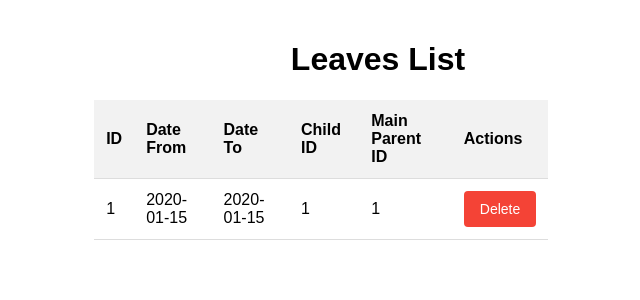
After one commit to jaros2/PDF_Fill, a Flask app: page /leaves in a window 1280 px wide. The commit adds this page. Shown: the top 300 px of the page, without its empty margins (262-902 px from the left). Run offline with Flask 3, Linux system fonts and the light colour scheme; tables that the repository leaves empty hold one stand-in row (values such as "Sample post").

Commit message:
dodatkowa strona do kasowania zwolnien oraz ladniejsza forma do tworzenia zwolnien

```diff
--- a/app/routes.py
+++ b/app/routes.py
@@ -72,6 +72,19 @@ def add_child():
         print(form.errors)  # Print out validation errors
     return render_template('add_child.html', form=form)
 
+@app.route('/leaves')
+def list_leaves():
+    leaves = Leave.query.all()  # Retrieve all leave records from the database
+    return render_template('leaves.html', leaves=leaves)  # Render the template with the leaves data
+
+@app.route('/delete_leave/<int:leave_id>', methods=['POST'])
+def delete_leave(leave_id):
+    leave = Leave.query.get(leave_id)  # Obtain the leave record by ID
+    if leave:
+        db.session.delete(leave)  # Delete the leave record
+        db.session.commit()  # Commit the changes to the database
+    return redirect(url_for('list_leaves'))  # Redirect back to the list of leaves
+
 @app.route('/create_leave', methods=['GET', 'POST'])
 def create_leave():
     form = LeaveForm()
--- /dev/null
+++ b/app/templates/leaves.html
@@ -0,0 +1,87 @@
+<!DOCTYPE html>
+<html lang="en">
+<head>
+    <meta charset="UTF-8">
+    <meta http-equiv="X-UA-Compatible" content="IE=edge">
+    <meta name="viewport" content="width=device-width, initial-scale=1.0">
+    <title>Leaves List</title>
+    <style>
+        body {
+            font-family: Arial, sans-serif;
+            margin: 20px;
+            display: flex;
+            justify-content: center;
+        }
+        h1 {
+            text-align: center;
+        }
+        table {
+            width: 80%;
+            border-collapse: collapse;
+            margin-top: 20px;
+        }
+        th, td {
+            padding: 12px;
+            text-align: left;
+            border-bottom: 1px solid #ddd;
+        }
+        th {
+            background-color: #f2f2f2;
+            font-weight: bold;
+        }
+        tr:hover {
+            background-color: #f5f5f5;
+        }
+        button {
+            background-color: #f44336;
+            color: white;
+            border: none;
+            padding: 10px 16px;
+            text-decoration: none;
+            cursor: pointer;
+            font-size: 14px;
+            border-radius: 4px;
+            transition: background-color 0.3s ease;
+        }
+        button:hover {
+            background-color: #d32f2f;
+        }
+        form {
+            display: inline;
+        }
+    </style>
+</head>
+<body>
+    <div>
+        <h1>Leaves List</h1>
+        <table>
+            <thead>
+                <tr>
+                    <th>ID</th>
+                    <th>Date From</th>
+                    <th>Date To</th>
+                    <th>Child ID</th>
+                    <th>Main Parent ID</th>
+                    <th>Actions</th>
+                </tr>
+            </thead>
+            <tbody>
+                {% for leave in leaves %}
+                <tr>
+                    <td>{{ leave.id }}</td>
+                    <td>{{ leave.date_from }}</td>
+                    <td>{{ leave.date_to }}</td>
+                    <td>{{ leave.child_id }}</td>
+                    <td>{{ leave.main_parent_id }}</td>
+                    <td>
+                        <form action="{{ url_for('delete_leave', leave_id=leave.id) }}" method="post">
+                            <button type="submit">Delete</button>
+                        </form>
+                    </td>
+                </tr>
+                {% endfor %}
+            </tbody>
+        </table>
+    </div>
+</body>
+</html>
```
Also changed, not shown: app/templates/create_leave.html (+74 -22 lines), README.MD.
